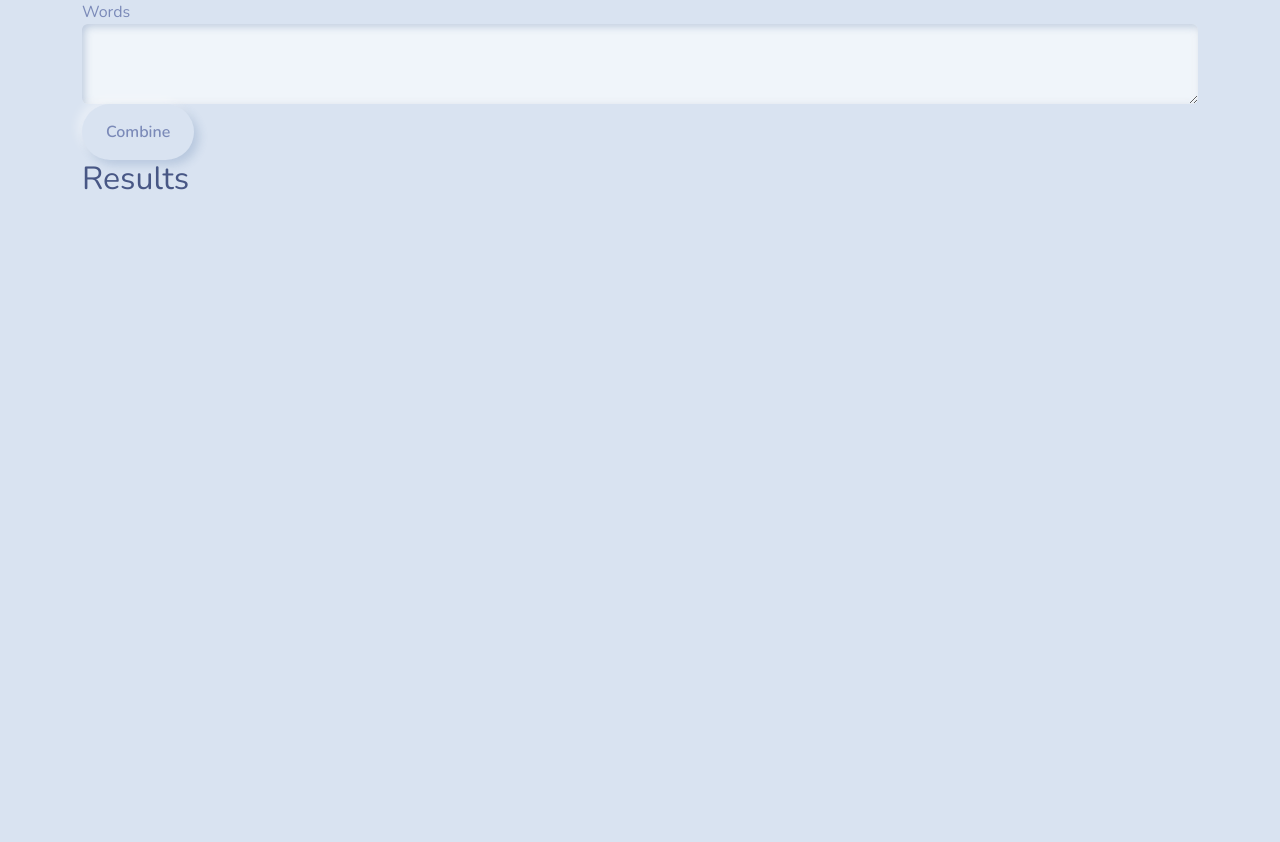
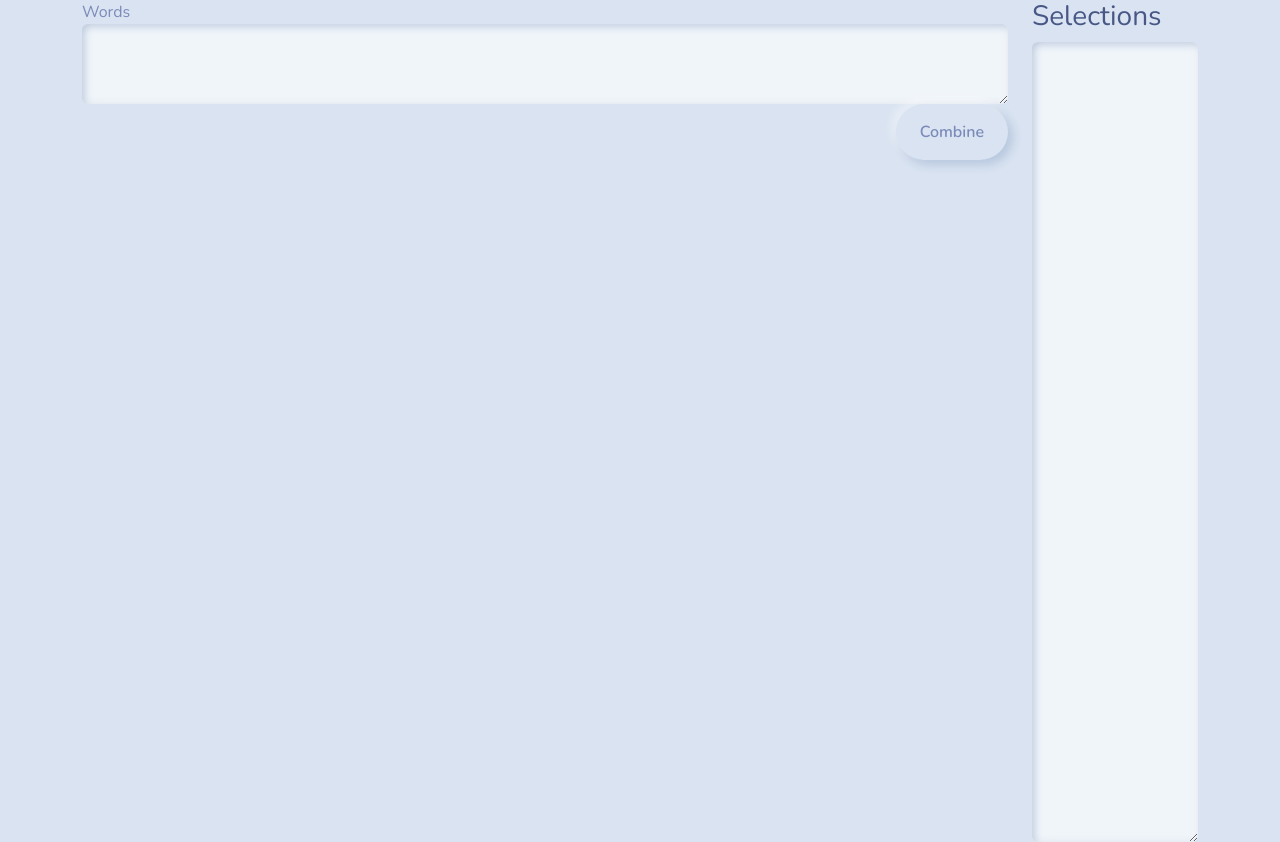
Before and after one commit to xjpro/wordcombiner, a Next.js app: page / in a window 1280 px wide. Before the commit the page ends 800 px from the top, so only its background shows below. Built offline with nearby package versions, Linux system fonts and the light colour scheme.

Commit message:
working algorithm

```diff
--- a/package.json
+++ b/package.json
@@ -10,11 +10,13 @@
   },
   "dependencies": {
     "bootswatch": "^5.1.3",
+    "lodash": "^4.17.21",
     "next": "12.1.5",
     "react": "18.0.0",
     "react-dom": "18.0.0"
   },
   "devDependencies": {
+    "@types/lodash": "^4.14.181",
     "husky": "7.0.0",
     "prettier": "2.6.2",
     "pretty-quick": "^3.1.3"
--- a/pages/index.js
+++ b/pages/index.js
@@ -1,31 +1,72 @@
 import { useState } from "react";
+import { compact, first, includes, last, sample, some, times, uniq, without } from "lodash";
 
 export default function Home() {
   const [text, setText] = useState("");
   const [combinations, setCombinations] = useState([]);
+  const [selections, setSelections] = useState([]);
 
   function combine(event) {
     event.preventDefault();
-    const words = text.split(/\s/g);
-    setCombinations(words);
+
+    const words = uniq(text.split(/\s/g));
+
+    const newCombinations = uniq(
+      compact(
+        times(50, () => {
+          const start = sample(words).toLowerCase();
+          const end = sample(words).toLowerCase();
+
+          if (start === end) return null;
+          if (last(start) === first(end)) return null;
+
+          const combination = start + end;
+          if (combination.length > 20) return null;
+
+          if (includes(selections, combination)) return null;
+
+          return combination;
+        })
+      )
+    );
+
+    setCombinations(newCombinations);
+  }
+
+  function addSelection(selection) {
+    setSelections((selections) => [...selections, selection]);
+    setCombinations((combinations) => without(combinations, selection));
   }
 
   return (
     <div>
-      <form onSubmit={combine}>
+      <div className="row vh-100">
+        <div className="col">
+          <form className="mb-3" onSubmit={combine}>
             <div className="form-group">
               <label>Words</label>
               <textarea className="form-control" value={text} onChange={(event) => setText(event.target.value)} />
             </div>
 
+            <div className="text-end">
               <button className="btn btn-success">Combine</button>
+            </div>
           </form>
 
-      <h2>Results</h2>
-      <div>
+          <div className="row row-cols-2 row-cols-md-6 g-1">
             {combinations.map((combination) => (
-          <div>{combination}</div>
+              <div className="col">
+                <div className="card card-body" onClick={() => addSelection(combination)}>
+                  {combination}
+                </div>
+              </div>
             ))}
+          </div>
+        </div>
+        <div className="col-2">
+          <h3>Selections</h3>
+          <textarea className="form-control h-100" value={selections.join("\n")} />
+        </div>
       </div>
     </div>
   );
```
Also changed, not shown: 1 other file (tests, documents, lock files or other folders). Lines whose indentation alone changed are shown as unchanged.
